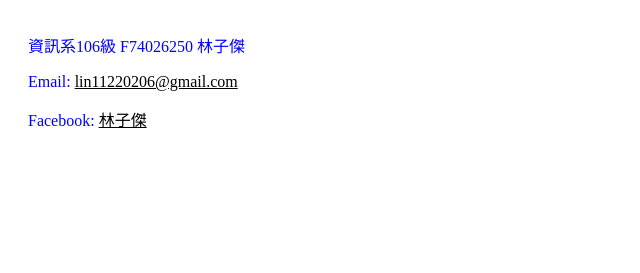
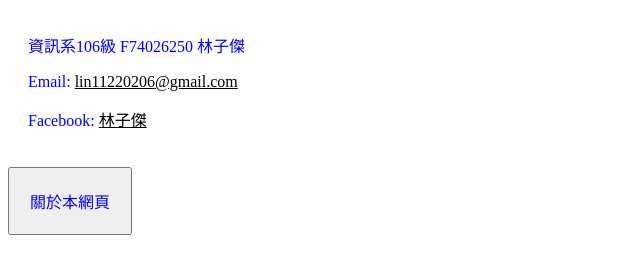
Before and after one commit to lin11220206/wp2016, a plain HTML site: page index.html in a window 1280 px wide. Shown: the part 95-368 px from the top of the page, without its empty margins (0-640 px from the left). Drawn offline with Linux system fonts and the light colour scheme.

Commit message:
Week 5 homework
JavaScript & jQuery

```diff
--- /dev/null
+++ b/app.js
@@ -0,0 +1,3 @@
+function onclick_alert() {
+	alert("本網頁為網際網路程式設計之作業練習\nThis web page is the homework of WP2016")
+}
--- a/index.html
+++ b/index.html
@@ -3,6 +3,7 @@
   <title>自我介紹</title>
   <meta http-equiv="Content-Type" content="text/html; charset=utf-8">
   <link rel="stylesheet" href="app.css">
+  <script language="JavaScript" src="app.js"></script>
 </head>
 
 <body>
@@ -21,5 +22,6 @@
 			<a href="https://www.facebook.com/lin11220206">林子傑</a>
 		</p>
 	</div>
+	<input type="button" class="content" onclick="onclick_alert()" value="關於本網頁"/>
 </body>
 </html>
```
